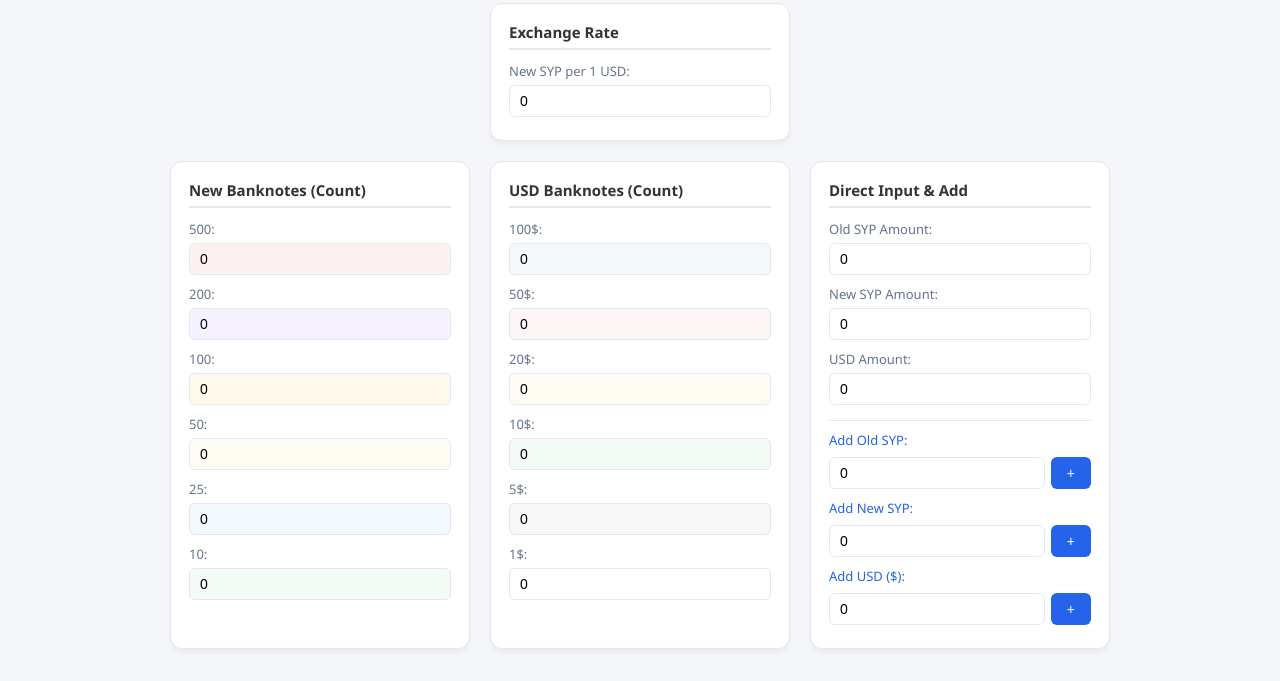
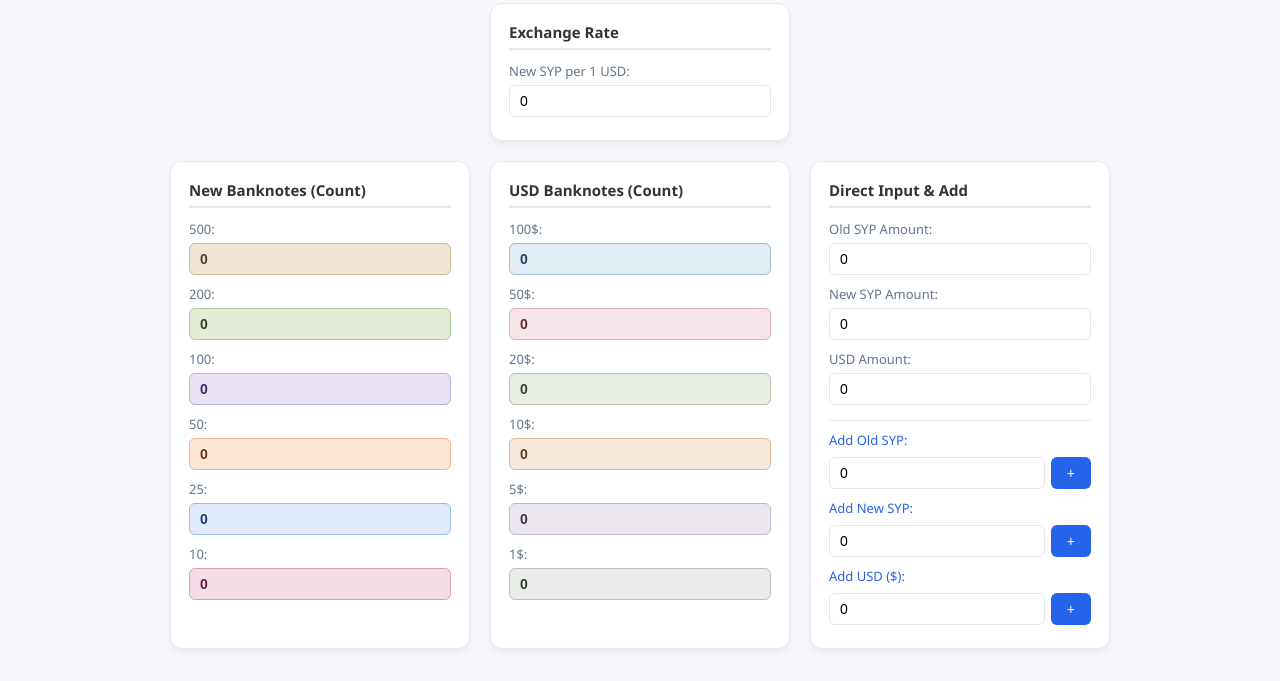
Before and after one commit to wwwaboalleeth3000-svg/Currency-converter, a plain HTML site: page index.html in a window 1280 px wide. Shown: the part 93-774 px from the top of the page. Drawn offline with Linux system fonts and the light colour scheme.

```diff
--- a/index.html
+++ b/index.html
@@ -121,10 +121,11 @@
       width: 100%;
       box-sizing: border-box;
       font-size: 14px;
+      font-weight: 600;
       border-radius: 6px;
       border: 1px solid var(--border-day);
       outline: none;
-      transition: border-color 0.2s;
+      transition: border-color 0.2s, box-shadow 0.2s;
     }
 
     body.night input {
@@ -135,6 +136,7 @@
 
     input:focus {
       border-color: var(--primary);
+      box-shadow: 0 0 0 2px rgba(37, 99, 235, 0.25);
     }
 
     label {
@@ -189,22 +191,60 @@
 
     .add-row input {
       flex: 1;
+      font-weight: normal;
     }
 
-    /* ألوان الفئات الجديدة والدولار */
-    #new500 { background-color: rgba(245, 198, 203, 0.25); }
-    #new200 { background-color: rgba(224, 204, 255, 0.25); }
-    #new100 { background-color: rgba(255, 229, 180, 0.25); }
-    #new50  { background-color: rgba(255, 243, 205, 0.25); }
-    #new25  { background-color: rgba(204, 229, 255, 0.25); }
-    #new10  { background-color: rgba(212, 237, 218, 0.25); }
+    /* === ألوان فئات الليرة السورية المستخرجة بدقة من الصورة === */
+    /* 500: بيج قمحي / رملي دافئ (سنابل القمح) */
+    body.day #new500 { background-color: #EFE4D6; border-color: #D2B89B; color: #543D24; }
+    body.night #new500 { background-color: #3A2E23; border-color: #6E563E; color: #F2E2CE; }
 
-    #usd100 { background: rgba(209, 236, 241, 0.25); }
-    #usd50  { background: rgba(248, 215, 218, 0.25); }
-    #usd20  { background: rgba(255, 243, 205, 0.25); }
-    #usd10  { background: rgba(212, 237, 218, 0.25); }
-    #usd5   { background: rgba(226, 227, 229, 0.25); }
-    #usd1   { background: rgba(254, 254, 254, 0.1); }
+    /* 200: أخضر زيتوني هادئ (أغصان الزيتون) */
+    body.day #new200 { background-color: #E3ECD8; border-color: #AFC797; color: #2E421D; }
+    body.night #new200 { background-color: #25331E; border-color: #4B693B; color: #D8E8C8; }
+
+    /* 100: بنفسجي لافندر ناعم (زهرة القطن) */
+    body.day #new100 { background-color: #EAE3F4; border-color: #BEAEE2; color: #3D2863; }
+    body.night #new100 { background-color: #2E2342; border-color: #5B4582; color: #E4D8F5; }
+
+    /* 50: برتقالي مشمشي دافئ (الحمضيات) */
+    body.day #new50  { background-color: #FCE6D6; border-color: #F2B58D; color: #6E3311; }
+    body.night #new50  { background-color: #3F2517; border-color: #7D482B; color: #FAD8C0; }
+
+    /* 25: أزرق سماوي / نيلي فاتح (التوت الشامي) */
+    body.day #new25  { background-color: #DFEAFA; border-color: #9BBDF0; color: #193B6E; }
+    body.night #new25  { background-color: #1D2B42; border-color: #385582; color: #D4E4FA; }
+
+    /* 10: وردي توتي / فوشيا هادئ (الوردة الشامية) */
+    body.day #new10  { background-color: #F4DCE6; border-color: #DB9EB8; color: #631E3B; }
+    body.night #new10  { background-color: #3D202D; border-color: #783D57; color: #F5D5E3; }
+
+
+    /* === ألوان فئات الدولار المستخرجة بدقة من الصورة === */
+    /* 100$: أزرق ثلجي مميز */
+    body.day #usd100 { background-color: #E1EDF5; border-color: #9EC0D6; color: #1E4259; }
+    body.night #usd100 { background-color: #1E303D; border-color: #3B5D75; color: #D6E9F5; }
+
+    /* 50$: وردي باهت / خوخي فاتح */
+    body.day #usd50  { background-color: #F5E4E8; border-color: #D9AEB8; color: #5C2834; }
+    body.night #usd50  { background-color: #3B2329; border-color: #70424E; color: #F5DCE2; }
+
+    /* 20$: أخضر مائل للبيج / زيتوني باهت */
+    body.day #usd20  { background-color: #E8EDE4; border-color: #B8C4AE; color: #34402B; }
+    body.night #usd20  { background-color: #272E23; border-color: #4D5945; color: #E2EBDC; }
+
+    /* 10$: برتقالي رملي / خوخي دافئ */
+    body.day #usd10  { background-color: #F6E9DC; border-color: #DBB896; color: #5E3D1C; }
+    body.night #usd10  { background-color: #3B2B1D; border-color: #735337; color: #F5E3D0; }
+
+    /* 5$: أرجواني رمادي باهت */
+    body.day #usd5   { background-color: #ECE7EF; border-color: #C4B8CC; color: #40324A; }
+    body.night #usd5   { background-color: #2E2733; border-color: #594B63; color: #EAE2F0; }
+
+    /* 1$: أخضر رمادي كلاسيكي */
+    body.day #usd1   { background-color: #EAECE9; border-color: #BCC2B9; color: #363D34; }
+    body.night #usd1   { background-color: #262925; border-color: #4B5249; color: #E3E8E1; }
+
 
     /* صندوق النتائج */
     .results-box {
@@ -283,7 +323,7 @@
   <div class="section" style="margin: 0 auto 20px auto; width: 300px;">
     <h2 id="rateTitle">Exchange Rate</h2>
     <label id="rateLabel">New SYP per 1 USD:</label>
-    <input type="number" id="rate" value="0" onfocus="this.select()" oninput="calculateTotal()">
+    <input type="number" id="rate" value="0" onfocus="this.select()" oninput="calculateTotal()" style="font-weight: normal;">
   </div>
 
   <!-- الفئات والإدخال بجانب بعضها -->
@@ -315,13 +355,13 @@
     <div class="section">
       <h2 id="directInputTitle">Direct Input & Add</h2>
       <label id="oldInputLabel">Old SYP Amount:</label>
-      <input type="number" id="oldInput" value="0" onfocus="this.select()" oninput="calculateTotal()">
+      <input type="number" id="oldInput" value="0" onfocus="this.select()" oninput="calculateTotal()" style="font-weight: normal;">
 
       <label id="newInputLabel">New SYP Amount:</label>
-      <input type="number" id="newInput" value="0" onfocus="this.select()" oninput="fromNew();calculateTotal();">
+      <input type="number" id="newInput" value="0" onfocus="this.select()" oninput="fromNew();calculateTotal();" style="font-weight: normal;">
 
       <label id="usdInputLabel">USD Amount:</label>
-      <input type="number" id="usdInput" value="0" onfocus="this.select()" oninput="fromUSD();calculateTotal();">
+      <input type="number" id="usdInput" value="0" onfocus="this.select()" oninput="fromUSD();calculateTotal();" style="font-weight: normal;">
 
       <hr style="margin: 10px 0; border: 0; border-top: 1px solid var(--border-day);">
 
```
